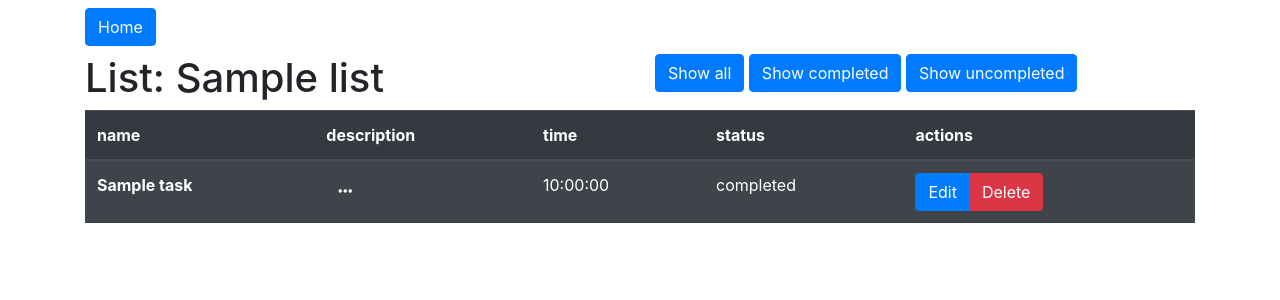
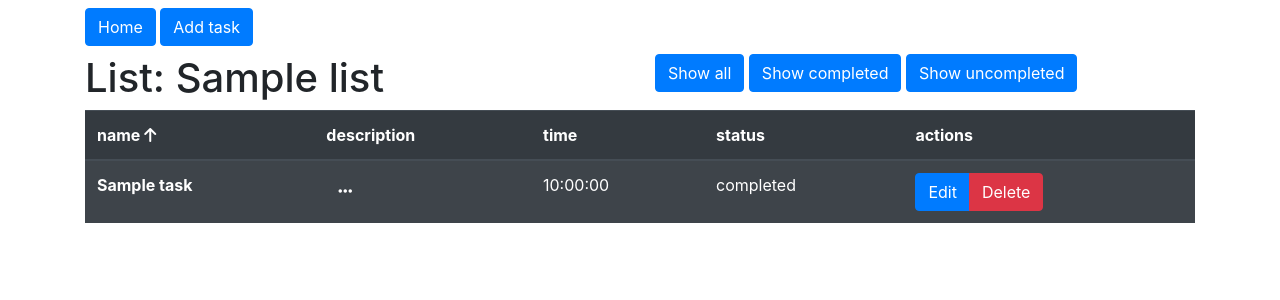
Before and after one commit to damianmadronal/todolist, a PHP site: page /list/index.php/?id=1&sort=up in a window 1280 px wide. Shown: the top 300 px of the page. Run offline with PHP 8.4, Linux system fonts and the light colour scheme; tables that the repository leaves empty hold one stand-in row (values such as "Sample post"); some libraries are stand-ins or nearby versions.

Commit message:
fixed stuff

```diff
--- a/index.php
+++ b/index.php
@@ -13,7 +13,6 @@ include("head.php");
         <div class="row">
             <div class="col">
                 <button class="btn btn-primary my-2"><a href="list/create.php">Add list</a></button>
-                <button class="btn btn-primary my-2"><a href="task/create.php">Add task</a></button>
                 <h1>Lists</h1>
                 <table class="table table-striped table-dark">
                     <thead>
@@ -28,8 +27,8 @@ include("head.php");
                         foreach ($stmt->fetchAll() as $list) {
                         ?>
                             <tr>
-                                <th scope="row"><a class="text-primary" href="list/index.php/?id=<?= $list['id']; ?>"><?= $list['id'] ?></a></th>
-                                <td><a class="text-primary" href="list/index.php/?id=<?= $list['id']; ?>"><?= $list['name'] ?></a></td>
+                                <th scope="row"><a class="text-primary" href="list/index.php/?id=<?= $list['id']; ?>&sort=up"><?= $list['id'] ?></a></th>
+                                <td><a class="text-primary" href="list/index.php/?id=<?= $list['id']; ?>&sort=up"><?= $list['name'] ?></a></td>
                                 <td>
                                     <div class="btn-group">
                                         <button class="btn btn-primary"><a href="list/update.php/?id=<?= $list['id'] ?>">Edit</a></button>
--- a/list/index.php
+++ b/list/index.php
@@ -3,16 +3,28 @@ require("../connect.php");
 
 $id = $_GET['id'];
 
-$stmt = $conn->prepare("SELECT * FROM task where list_id=:id");
-$stmt->bindParam(":id", $id);
-$stmt->execute();
+$sort = $_GET['sort'];
 
+
+if ($sort == "up") {
+
+    $stmt = $conn->prepare("SELECT * FROM task where list_id=:id ORDER BY name ASC");
+    $stmt->bindParam(":id", $id);
+    $stmt->execute();
+    $tasks = $stmt->fetchAll();
+} else {
+
+    $stmt = $conn->prepare("SELECT * FROM task where list_id=:id ORDER BY name DESC");
+    $stmt->bindParam(":id", $id);
+    $stmt->execute();
+    $tasks = $stmt->fetchAll();
+}
 
 $stmt2 = $conn->prepare("SELECT * FROM list where id = :id");
 $stmt2->bindParam(":id", $id);
 $stmt2->execute();
 
-$list_id = $stmt2->fetch();
+$list = $stmt2->fetch();
 
 
 include("../head.php");
@@ -21,9 +33,11 @@ include("../head.php");
     <div class="row">
         <div class="col">
             <button class="my-2 btn btn-primary"><a class="text-white" href="../../index.php">Home</a></button>
+            <button class="btn btn-primary my-2"><a class="text-white" href="../../task/create.php/?list_id=<?= $list['id'] ?>">Add task</a></button>
+
             <div class="row">
                 <div class="col">
-                    <h1>List: <?= $list_id['name'] ?></h1>
+                    <h1>List: <?= $list['name'] ?></h1>
                 </div>
                 <div class="col">
                     <div class="button-group">
@@ -33,12 +47,10 @@ include("../head.php");
                     </div>
                 </div>
             </div>
-
-
             <table class="table table-striped table-dark">
                 <thead>
                     <tr>
-                        <th scope="col">name</th>
+                        <th onmouseover="" style="cursor: pointer;" id="name-sort" scope="col">name <i class="fas fa-arrow-<?= $sort ?>" id="arrow"></i></th>
                         <th scope="col">description</th>
                         <th scope="col">time</th>
                         <th scope="col">status</th>
@@ -47,7 +59,8 @@ include("../head.php");
                 </thead>
                 <tbody>
                     <?php
-                    foreach ($stmt->fetchAll() as $task) {
+                    foreach ($tasks as $task) {
+
                     ?>
                         <tr class="listItem
                         <?php
@@ -94,12 +107,13 @@ include("../head.php");
                                 } ?></td>
                             <td>
                                 <div class="btn-group">
-                                    <button class="btn btn-primary"><a class="text-white" href="../../task/update.php/?id=<?= $task['id'] ?>&list_id=<?= $list_id['id'] ?>">Edit</a></button>
-                                    <button class="btn btn-danger"><a class="text-white" href="../../task/delete.php/?id=<?= $task['id'] ?>&list_id=<?= $list_id['id'] ?>">Delete</a></button>
+                                    <button class="btn btn-primary"><a class="text-white" href="../../task/update.php/?id=<?= $task['id'] ?>&list_id=<?= $list['id'] ?>">Edit</a></button>
+                                    <button class="btn btn-danger"><a class="text-white" href="../../task/delete.php/?id=<?= $task['id'] ?>&list_id=<?= $list['id'] ?>">Delete</a></button>
                                 </div>
                             </td>
                         </tr>
                     <?php
+
                     } ?>
                 </tbody>
             </table>
@@ -109,6 +123,7 @@ include("../head.php");
 
 
 <?php
+
 include("../footer.php")
 ?>
 
@@ -122,7 +137,15 @@ include("../footer.php")
         for (const list of lists) {
             list.hidden = true;
         }
+    }
 
-
-    }
+    document.getElementById("name-sort").onclick = function() {
+        var arrow = document.getElementById("arrow");
+        var sort = "<?= $sort ?>";
+        if (sort == "up") {
+            window.location.href = "?id=<?= $id ?>&sort=down";
+        } else {
+            window.location.href = "?id=<?= $id ?>&sort=up";
+        }
+    };
 </script>
```
Also changed, not shown: task/create.php (+5 -15 lines).
